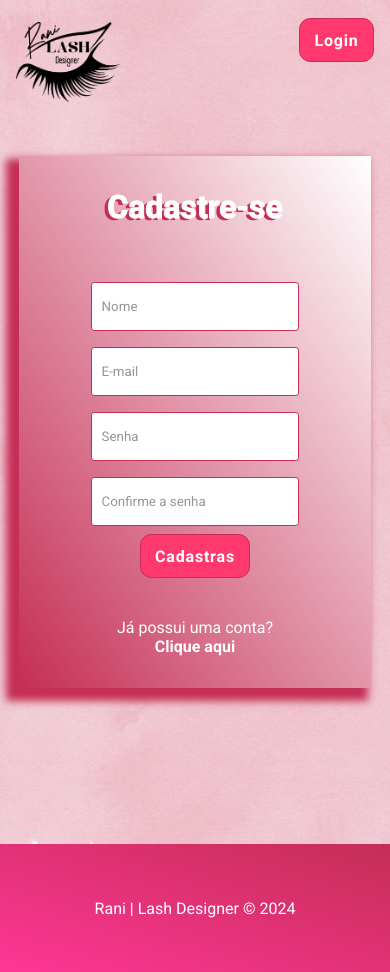
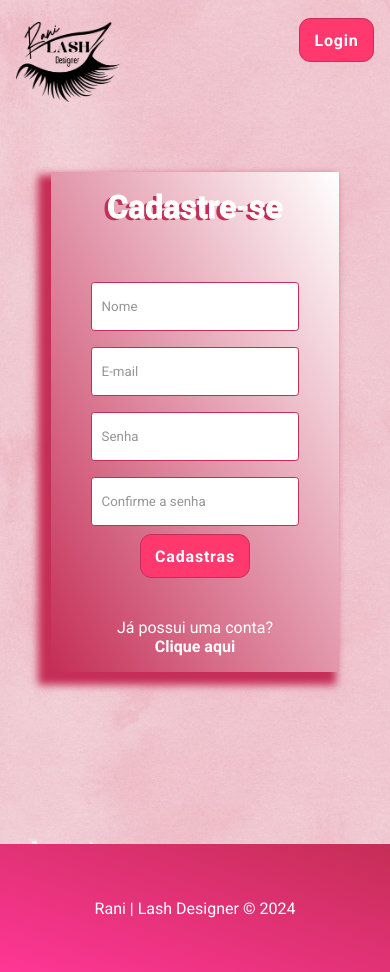
Before and after one commit to paulo-hpontes/frontend-estetica, a React (Vite) app: page /register in a window 390 px wide. Built offline with nearby package versions, Linux system fonts and the light colour scheme; a small style sheet from the web is missing.

Commit message:
responsiviness
adjusts responsiviness

```diff
--- a/src/components/ModalAlert/ModalAlert.css
+++ b/src/components/ModalAlert/ModalAlert.css
@@ -37,3 +37,11 @@
 .modal-alert .btn{
   margin: 1rem;
 }
+
+@media (min-width: 320px) and (max-width: 759px) and (max-height: 1040px) {
+  .modal-alert {
+    min-width: 15rem;
+    max-width: 20rem;
+
+  }
+}
--- a/src/pages/Auth/Auth.css
+++ b/src/pages/Auth/Auth.css
@@ -25,7 +25,7 @@
   margin-bottom: 3rem;
   -webkit-text-stroke: 1px;
   -webkit-text-fill-color: #fff;
-  text-shadow: -.25rem .15rem var(--border-color);
+  text-shadow: -0.25rem 0.15rem var(--border-color);
   font-weight: bolder;
 }
 
@@ -36,3 +36,13 @@
   align-items: center;
   margin-bottom: 2.5rem;
 }
+
+@media (min-width: 320px) and (max-width: 759px) and (max-height: 1040px) {
+  #register,
+  #login .form {
+    background: rgba(0, 0, 0, 0.5);
+    background: linear-gradient(to bottom left, #fff, var(--border-color));
+    box-shadow: -0.5rem 0.5rem 0.5rem 0.3rem var(--border-color);
+    padding: 1rem 2rem;
+  }
+}
--- a/src/pages/Scheduling/Scheduling.jsx
+++ b/src/pages/Scheduling/Scheduling.jsx
@@ -355,7 +355,7 @@ const Scheduling = () => {
             selectable={true}
             onSelectSlot={handleSelectSlot}
             defaultView="month"
-            views={["day", "week", "month"]}
+            views={["week", "month"]}
             messages={{
               next: "PRÓXIMO",
               previous: "ANTERIOR",
```
